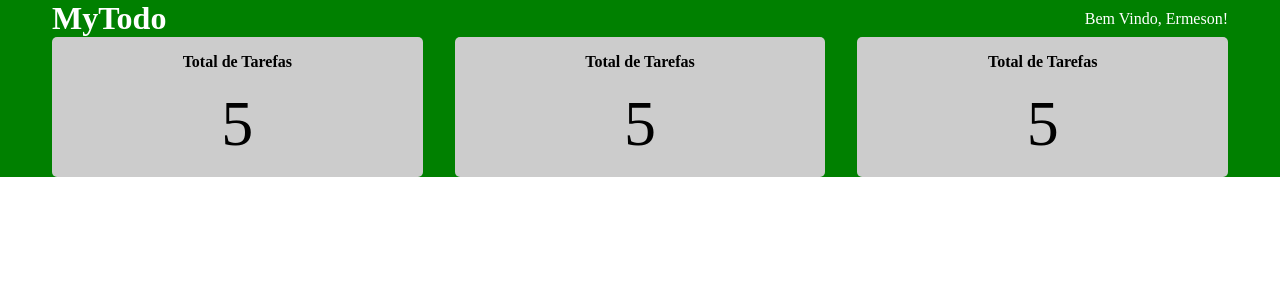
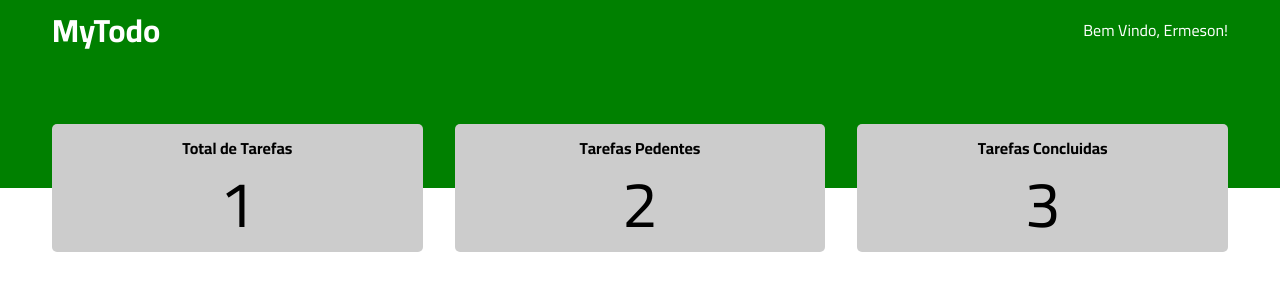
Before and after one commit to ermesonramosdev/curso-ada-tech, a React (Vite) app in the folder React/todo-list/: page / in a window 1280 px wide. Shown: the top 300 px of the page. Built offline with nearby package versions, Linux system fonts and the light colour scheme.

Commit message:
Finalização do Header

```diff
--- a/React/todo-list/index.html
+++ b/React/todo-list/index.html
@@ -2,12 +2,11 @@
 <html lang="en">
   <head>
     <meta charset="UTF-8" />
-    <link rel="icon" type="image/svg+xml" href="/vite.svg" />
     <meta name="viewport" content="width=device-width, initial-scale=1.0" />
     <link rel="preconnect" href="https://fonts.googleapis.com">
     <link rel="preconnect" href="https://fonts.gstatic.com" crossorigin>
     <link href="https://fonts.googleapis.com/css2?family=Cairo:wght@200..1000&display=swap" rel="stylesheet">
-    <title>Vite + React + TS</title>
+    <title>MyTodo</title>
   </head>
   <body>
     <div id="root"></div>
--- a/React/todo-list/src/components/Header/Header.tsx
+++ b/React/todo-list/src/components/Header/Header.tsx
@@ -11,9 +11,9 @@ export const Header: React.FC = () => {
                 <span>Bem Vindo, Ermeson!</span>
             </div>
             <div>
-                <StartsCards />
-                <StartsCards />
-                <StartsCards />
+                <StartsCards title="Total de Tarefas" value={1} />
+                <StartsCards title="Tarefas Pedentes" value={2} />
+                <StartsCards title="Tarefas Concluidas" value={3} />
             </div>
         </div>
        </header>
--- a/React/todo-list/src/components/Header/styles.module.scss
+++ b/React/todo-list/src/components/Header/styles.module.scss
@@ -18,5 +18,7 @@
         display: flex;
         align-items: center;
         gap: 2rem;
+
+        transform: translateY(50%);
     }
 }
--- a/React/todo-list/src/components/StartsCard/StartsCard.tsx
+++ b/React/todo-list/src/components/StartsCard/StartsCard.tsx
@@ -1,9 +1,13 @@
 import styles from './styles.module.scss';
-export const StartsCards:React.FC = () => {
+interface StartsCardsProps {
+    title: string;
+    value: number;
+}
+export const StartsCards:React.FC<StartsCardsProps> = ({ title, value }) => {
     return(
         <article className={styles.stats_card}>
-            <h2>Total de Tarefas</h2>
-            <span>5</span>
+            <h2>{title}</h2>
+            <span>{value}</span>
         </article>
     );
 }
--- a/React/todo-list/src/components/StartsCard/styles.module.scss
+++ b/React/todo-list/src/components/StartsCard/styles.module.scss
@@ -9,9 +9,11 @@
     h2 {
         font-size: 1rem;
         margin-bottom: 1rem;
+        line-height: 1;
     }
 
     span {
         font-size: 4rem;
+        line-height: 1;
     }
 }
--- a/React/todo-list/src/styles/global.css
+++ b/React/todo-list/src/styles/global.css
@@ -4,6 +4,6 @@
     box-sizing: border-box;
 }
 
-body, button, input, select, option {
-
+body, button, input, select, option, textarea {
+    font-family: "Cairo", sans-serif;
 }
```
